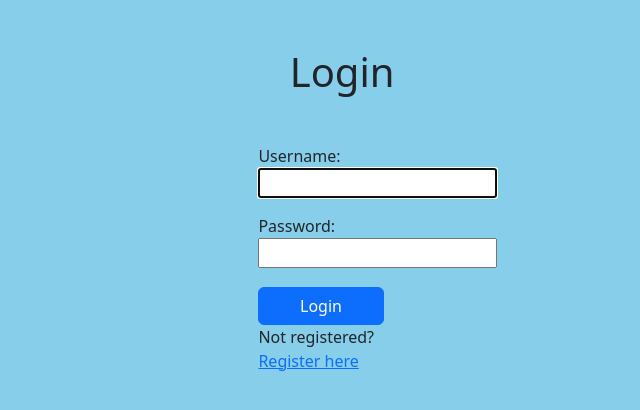
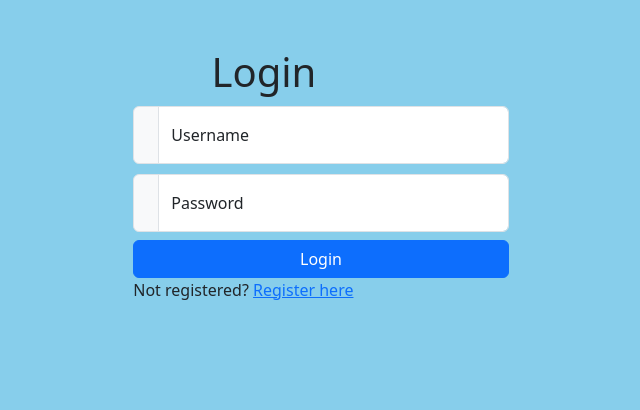
Before and after one commit to davidobr/weather_application, a Django app: page /account/login/ in a window 1280 px wide. Shown: the top 410 px of the page, without its empty margins (319-959 px from the left). Run offline with Django 4.2, Linux system fonts and the light colour scheme.

Commit message:
customised default django user forms to match my project

```diff
--- a/weather_application/static/weather_application/default.css
+++ b/weather_application/static/weather_application/default.css
@@ -20,7 +20,7 @@ body {
 }
 
 .button {
-    //display: block;
+    /*display: block;*/
     width: 100%;
     margin: auto;
     margin-top: 2%;
@@ -33,3 +33,7 @@ body {
 #login-button {
     width: 100%;
 }
+
+.forms .input-group {
+    margin-top: 10px;
+}
--- a/weather_application/templates/registration/login.html
+++ b/weather_application/templates/registration/login.html
@@ -12,10 +12,27 @@
 {% block content %}
     <div id="content">
         <div class="col-12 col-lg-4 mx-auto mt-5 align-items-center homepage-body">
-            <h1 class="col-4 col-lg-2 mx-auto">Login</h1>
-            <form method="POST" id="login-form" class="col-8 col-lg-4 mx-auto sm-mx-auto mt-5 ">
+            <h1 class="col-7 mx-auto">Login</h1>
+            <form method="POST" class="forms">
                 {% csrf_token %}
-                {{ form.as_p }}
+                {% for field in form %}
+                <!--{{ form.as_p }}-->
+                <div class="input-group">
+                  {% if field.name == "username" %}
+                    <span class="input-group-text"><i class="fa-regular fa-user"></i></span>
+                    <div class="form-floating">
+                        <input type="text" name="{{ field.name }}" class="form-control" id="floatingInputGroup2" value="" placeholder="Please enter city" required>
+                    <label for="floatingInputGroup2">{{ field.label }}</label>
+                  </div>
+                  {% else %}
+                    <span class="input-group-text"><i class="fa-solid fa-key"></i></span>
+                    <div class="form-floating">
+                        <input type="password" name="{{ field.name }}" class="form-control" id="floatingInputGroup2" value="" placeholder="Please enter city" required>
+                    <label for="floatingInputGroup2">{{ field.label }}</label>
+                  </div>
+                  {% endif %}
+                </div>
+                {% endfor %}
                 <button type="submit" id="login-button" class="btn btn-primary col-8 col-lg-4">Login</button>Not registered? <a href="{% url 'signup' %}">Register here</a>
             </form>
         </div>
```
Also changed, not shown: weather_application/templates/registration/signup.html (+28 -3 lines).
